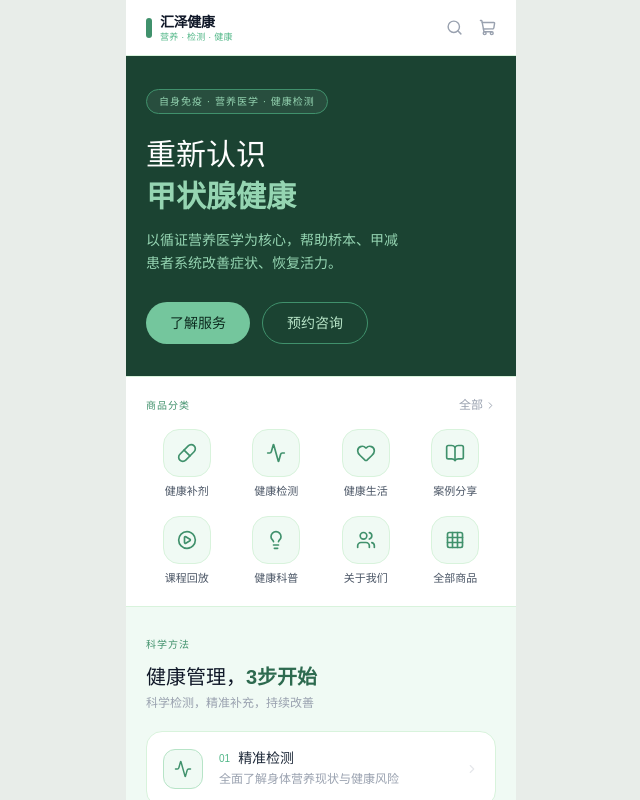
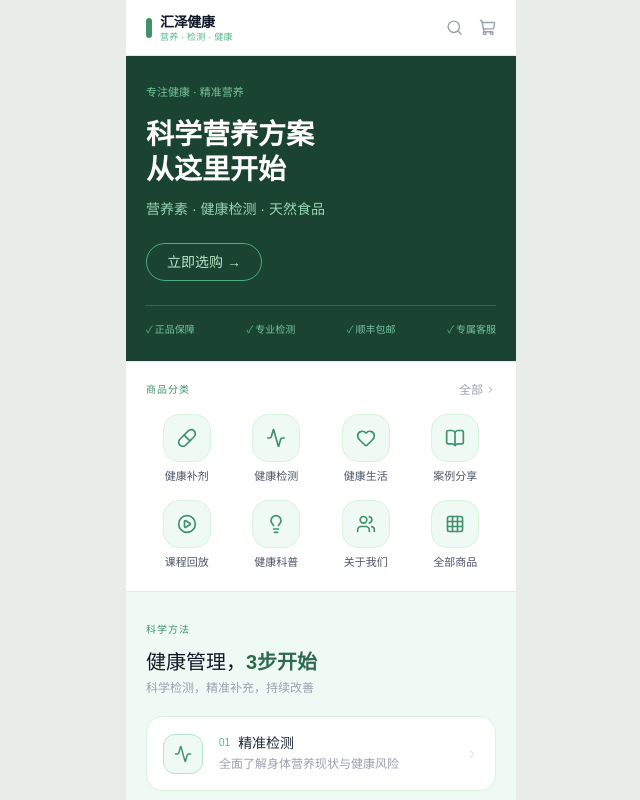
Before and after one commit to ChrisCai1990/huize-jiagong, a Next.js app: page /youzan in a window 1280 px wide. Shown: the top 800 px of the page, without its empty margins (319-959 px from the left). Built offline with nearby package versions, Linux system fonts and the light colour scheme.

Commit message:
style: hero文案对齐有赞banner

```diff
--- a/src/app/youzan/page.tsx
+++ b/src/app/youzan/page.tsx
@@ -87,36 +87,33 @@ export default function YouzanPage() {
         <main className="flex-1 pb-16 youzan-scroll overflow-y-auto">
 
           {/* ── Hero ── */}
-          <section id="section-hero" className="px-5 pt-8 pb-8" style={{ background: "var(--green-900)" }}>
-            <span
-              className="inline-block text-[10px] tracking-widest uppercase border rounded-full px-3 py-1 mb-5"
-              style={{ color: "var(--green-300)", borderColor: "var(--green-700)", background: "rgba(255,255,255,0.06)" }}
-            >
-              自身免疫 · 营养医学 · 健康检测
-            </span>
+          <section id="section-hero" className="px-5 pt-7 pb-6" style={{ background: "var(--green-900)" }}>
+            <p className="text-[11px] mb-4" style={{ color: "var(--green-400)" }}>
+              专注健康 · 精准营养
+            </p>
 
-            <h1 className="text-[30px] font-light text-white leading-snug mb-3">
-              重新认识<br />
-              <span className="font-semibold" style={{ color: "var(--green-300)" }}>甲状腺健康</span>
+            <h1 className="text-[28px] font-semibold text-white leading-tight mb-3">
+              科学营养方案<br />从这里开始
             </h1>
 
-            <p className="text-sm leading-relaxed mb-7" style={{ color: "var(--green-300)", maxWidth: "260px" }}>
-              以循证营养医学为核心，帮助桥本、甲减患者系统改善症状、恢复活力。
+            <p className="text-sm mb-6" style={{ color: "var(--green-300)" }}>
+              营养素 · 健康检测 · 天然食品
             </p>
 
-            <div className="flex gap-3">
-              <button
-                className="text-sm px-6 py-2.5 rounded-full font-medium"
-                style={{ background: "var(--green-400)", color: "var(--green-950)" }}
-              >
-                了解服务
-              </button>
-              <button
-                className="text-sm px-6 py-2.5 rounded-full border"
-                style={{ color: "var(--green-200)", borderColor: "var(--green-700)" }}
-              >
-                预约咨询
-              </button>
+            <button
+              className="text-sm px-5 py-2 rounded-full border mb-6"
+              style={{ color: "var(--green-200)", borderColor: "var(--green-600)" }}
+            >
+              立即选购 →
+            </button>
+
+            {/* 信任标签 */}
+            <div className="flex items-center justify-between pt-4" style={{ borderTop: "1px solid var(--green-800)" }}>
+              {["正品保障", "专业检测", "顺丰包邮", "专属客服"].map((t) => (
+                <span key={t} className="text-[10px] flex items-center gap-0.5" style={{ color: "var(--green-400)" }}>
+                  <span style={{ color: "var(--green-500)" }}>✓</span> {t}
+                </span>
+              ))}
             </div>
           </section>
 
```
